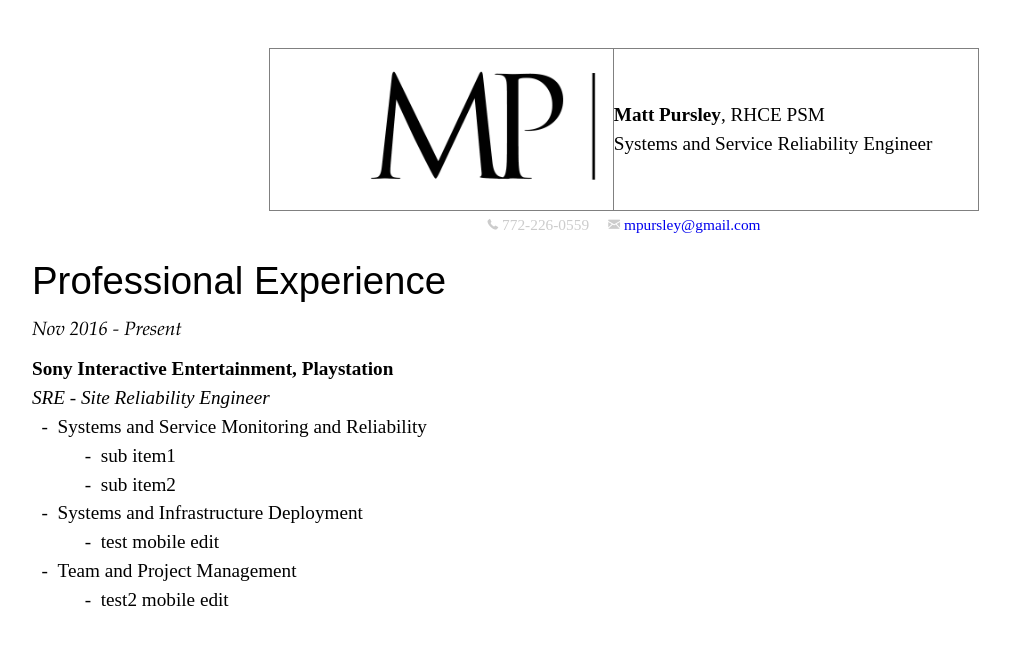
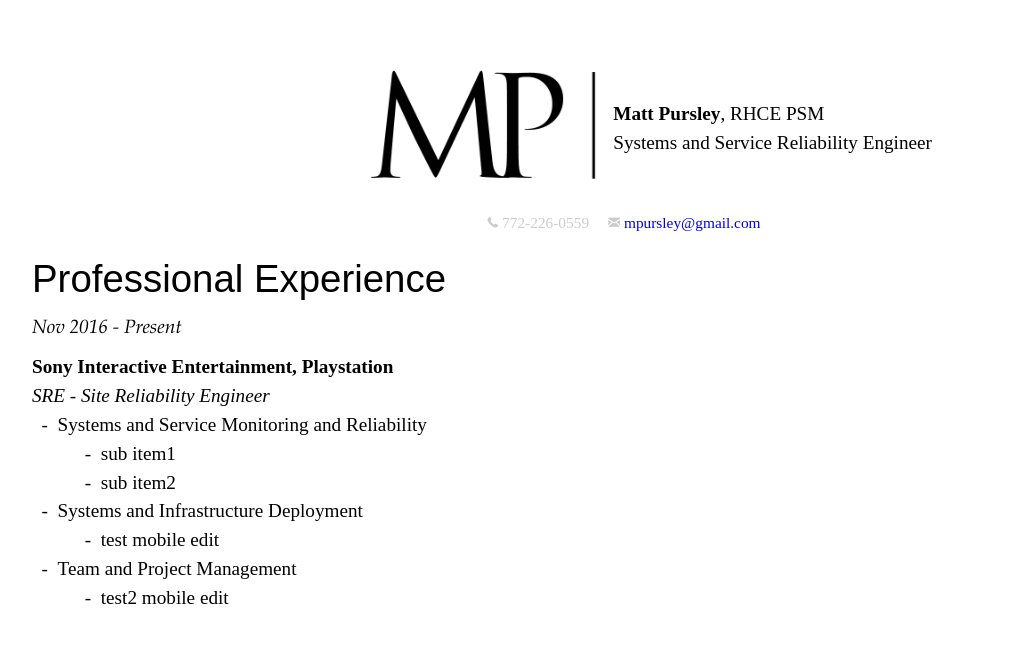
Before and after one commit to mpursley/mpursley.github.io, a Jekyll site: the page built from index_resume_short.md, in a window 1280 px wide. Shown: the top 645 px of the page, without its empty margins (16-1026 px from the left). Built offline with Jekyll 4.4.1, drawn with Linux system fonts in a browser that asks for light colours.

Commit message:
Update index_resume_short.md

```diff
--- a/index_resume_short.md
+++ b/index_resume_short.md
@@ -3,7 +3,7 @@ layout: cv
 title: Matt Pursley's CV
 ---
 
-<center><table border="1" style="width:60%">
+<center><table style="width:60%">
   <tr>
     <td valign="middle" align="right"><img src="assets/matt pursley resume logo v2 cropped.png" width="300"></td>
     <td valign="middle" align="left"><b>Matt Pursley</b>, RHCE PSM<br>Systems and Service Reliability Engineer</td>
```
